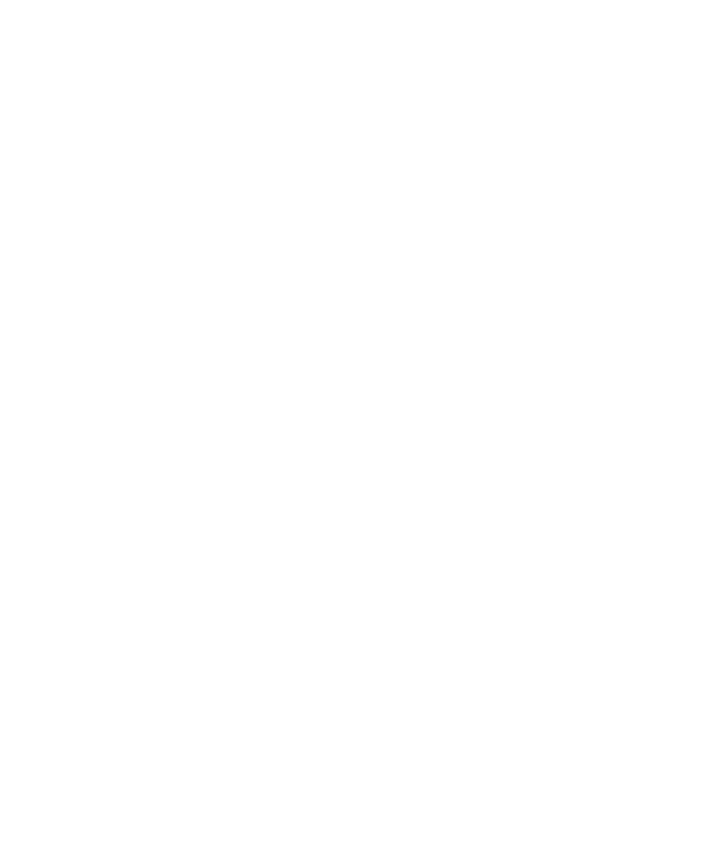
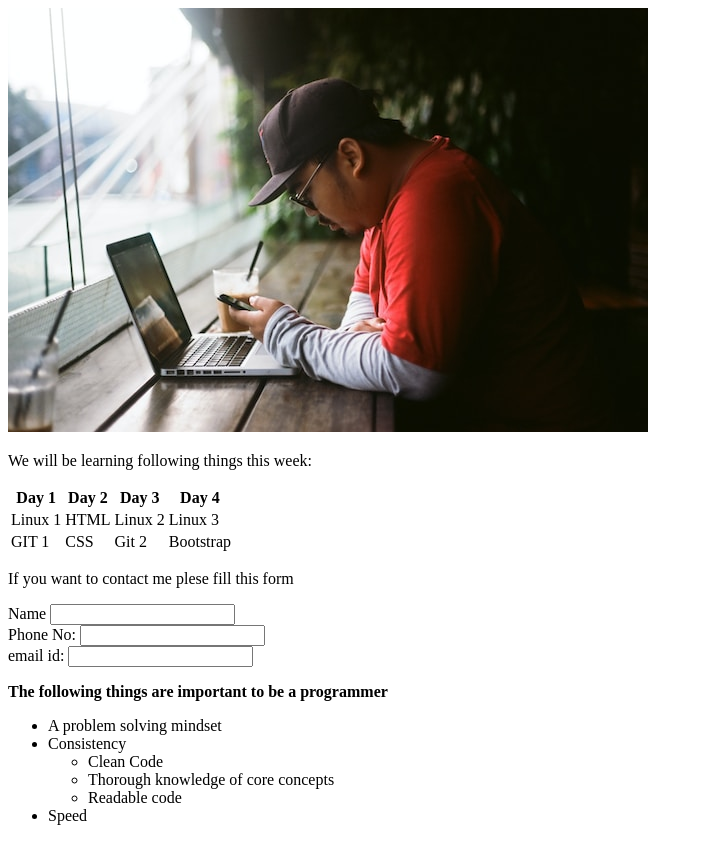
Before and after one commit to om0201/Placement_html_assignment_5_Omang_Morekar, a plain HTML site: page index.html in a window 1280 px wide. Shown: the whole page, without its empty margins (0-703 px from the left). Before the commit the page ends 800 px from the top, so only its background shows below. Drawn offline with Linux system fonts and the light colour scheme.

Commit message:
assignment completed

```diff
--- a/index.html
+++ b/index.html
@@ -6,5 +6,61 @@
     <meta name="viewport" content="width=device-width, initial-scale=1.0" />
     <title>HTML Answer 5</title>
   </head>
-  <body></body>
+  <body>
+    <body>
+      <img src="./image.jpg" alt="" />
+
+      <p>We will be learning following things this week:</p>
+
+      <table>
+        <thead>
+          <tr>
+            <th>Day 1</th>
+            <th>Day 2</th>
+            <th>Day 3</th>
+            <th>Day 4</th>
+          </tr>
+        </thead>
+        <tbody>
+          <tr>
+            <td>Linux 1</td>
+            <td>HTML</td>
+            <td>Linux 2</td>
+            <td>Linux 3</td>
+          </tr>
+          <tr>
+            <td>GIT 1</td>
+            <td>CSS</td>
+            <td>Git 2</td>
+            <td>Bootstrap</td>
+          </tr>
+        </tbody>
+      </table>
+
+      <p>If you want to contact me plese fill this form</p>
+
+      <form>
+        <label for="name">Name </label><input id="name" type="text" /><br />
+        <label for="phone-no">Phone No: </label
+        ><input id="phone-no" type="tel" /><br />
+        <label for="email-id">email id: </label
+        ><input id="name" type="email-id" />
+      </form>
+
+      <p><b>The following things are important to be a programmer</b></p>
+
+      <ul>
+        <li>A problem solving mindset</li>
+        <li>
+          Consistency
+          <ul>
+            <li>Clean Code</li>
+            <li>Thorough knowledge of core concepts</li>
+            <li>Readable code</li>
+          </ul>
+        </li>
+        <li>Speed</li>
+      </ul>
+    </body>
+  </body>
 </html>
```
